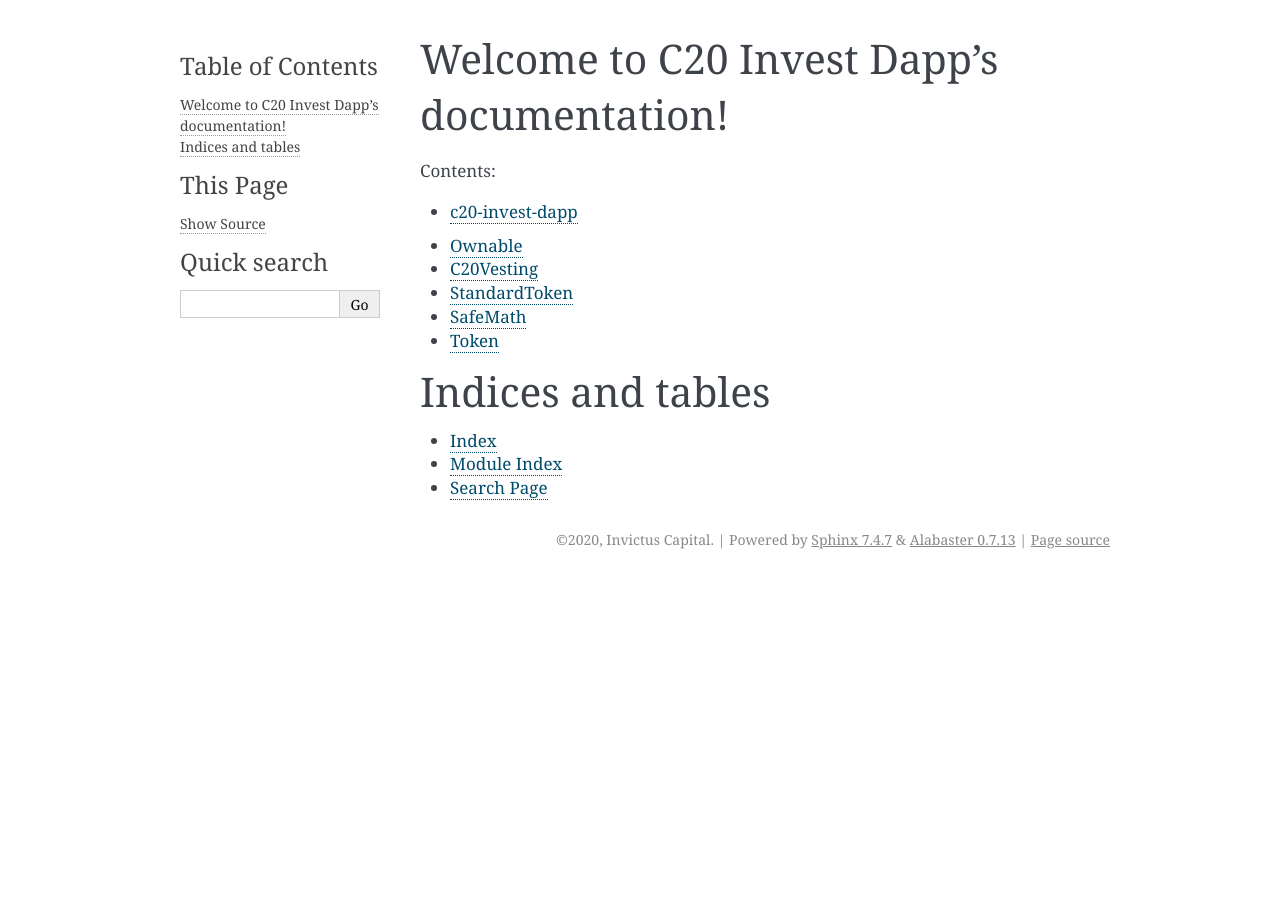
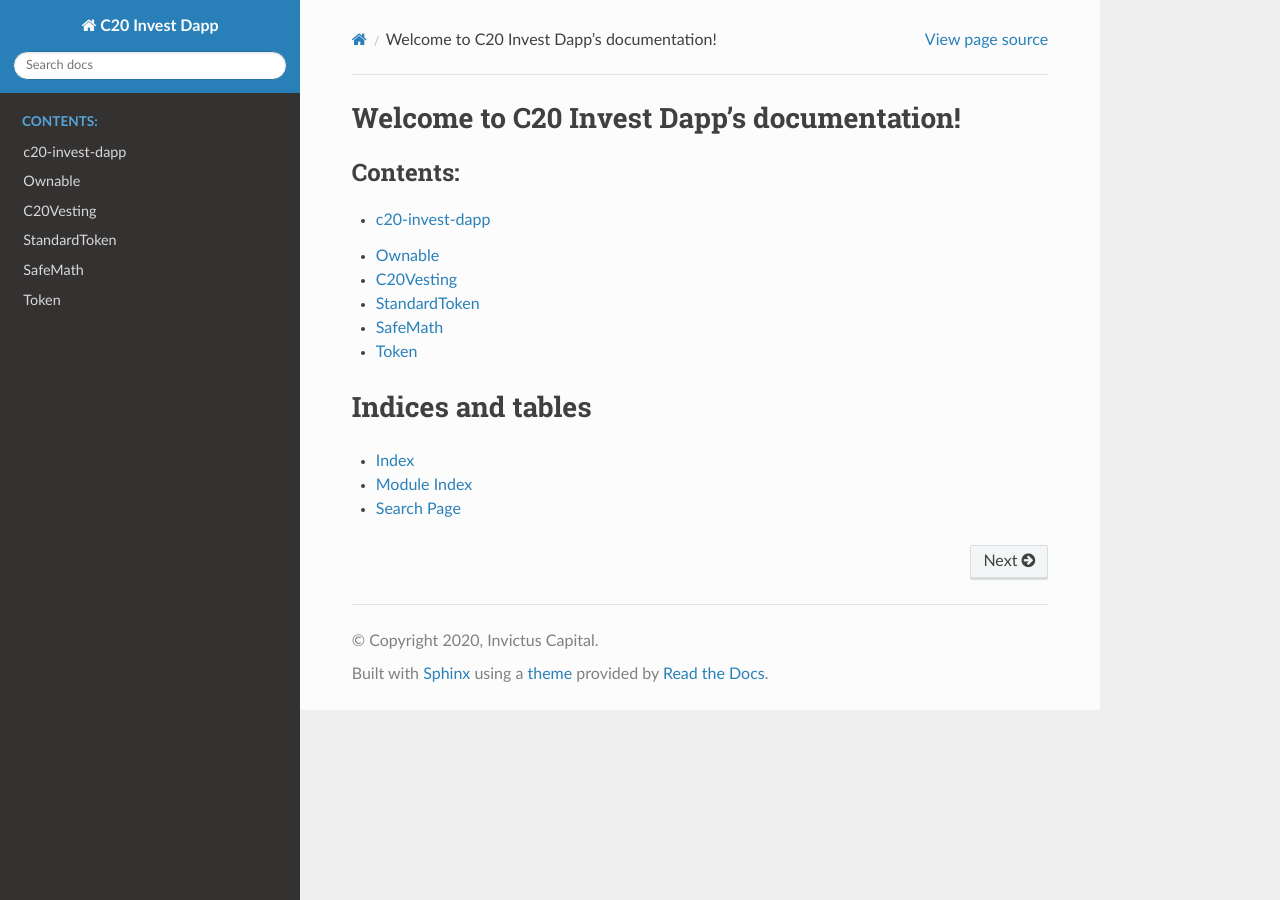
Before and after one commit to 8563a236e65cede7b14220e65c70ad5718144a3/c20-invest-dapp, a Sphinx documentation site: the page built from docs/source/index.rst, in a window 1280 px wide. Built offline with Sphinx 7.4.7 and the Read the Docs theme 2.0.0, drawn with Linux system fonts in a browser that asks for light colours.

Commit message:
(Update) sphinx theme to read-the-docs
See: https://sphinx-rtd-theme.readthedocs.io/en/stable/

Why: Read the docs theme is more readable than standard Alabaster theme

How: sphinx-rtd-theme pip

Tags: docs theme

```diff
--- a/docs/source/conf.py
+++ b/docs/source/conf.py
@@ -12,6 +12,8 @@
 #
 import os
 import sys
+import sphinx_rtd_theme
+
 sys.path.insert(0, os.path.abspath('../..'))
 
 # -- Project information -----------------------------------------------------
@@ -38,7 +40,8 @@ extensions = [
     'sphinx.ext.coverage',
     'sphinx.ext.ifconfig',
     'sphinxcontrib.soliditydomain',
-    'sphinx_js'
+    'sphinx_js',
+    "sphinx_rtd_theme",
 ]
 
 # Add any paths that contain templates here, relative to this directory.
@@ -55,7 +58,7 @@ exclude_patterns = []
 # The theme to use for HTML and HTML Help pages.  See the documentation for
 # a list of builtin themes.
 #
-html_theme = 'alabaster'
+html_theme = 'sphinx_rtd_theme'
 
 # Add any paths that contain custom static files (such as style sheets) here,
 # relative to this directory. They are copied after the builtin static files,
```
